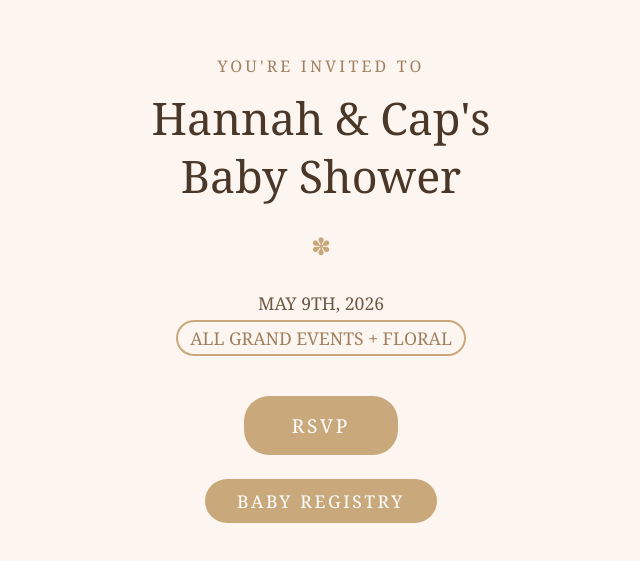
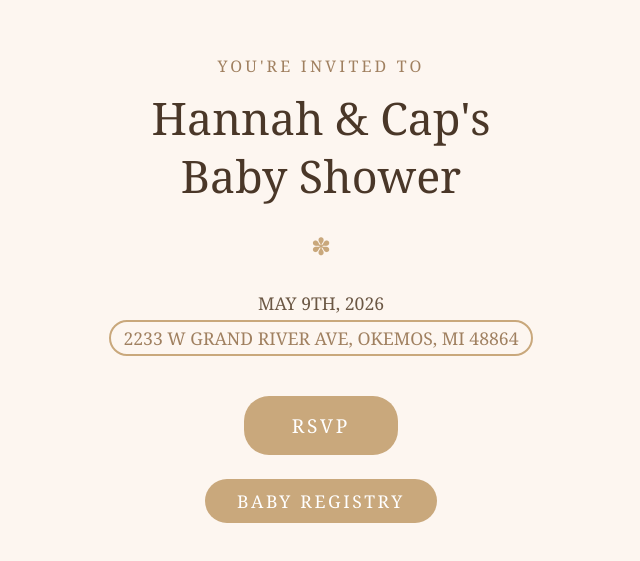
Before and after one commit to matthew-sporman/baby-shower-hannah-and-cap, a Vue app: page / in a window 1280 px wide. Shown: the part 111-672 px from the top of the page, without its empty margins (319-959 px from the left). Built offline with nearby package versions, Linux system fonts and the light colour scheme.

Commit message:
change text to address

```diff
--- a/src/views/HomeView.vue
+++ b/src/views/HomeView.vue
@@ -16,7 +16,7 @@ import RsvpButton from '@/components/RsvpButton.vue'
             target="_blank"
             rel="noopener noreferrer"
             class="location-link"
-            >ALL GRAND EVENTS + FLORAL</a
+            >2233 W GRAND RIVER AVE, OKEMOS, MI 48864</a
           >
         </p>
       </div>
```
